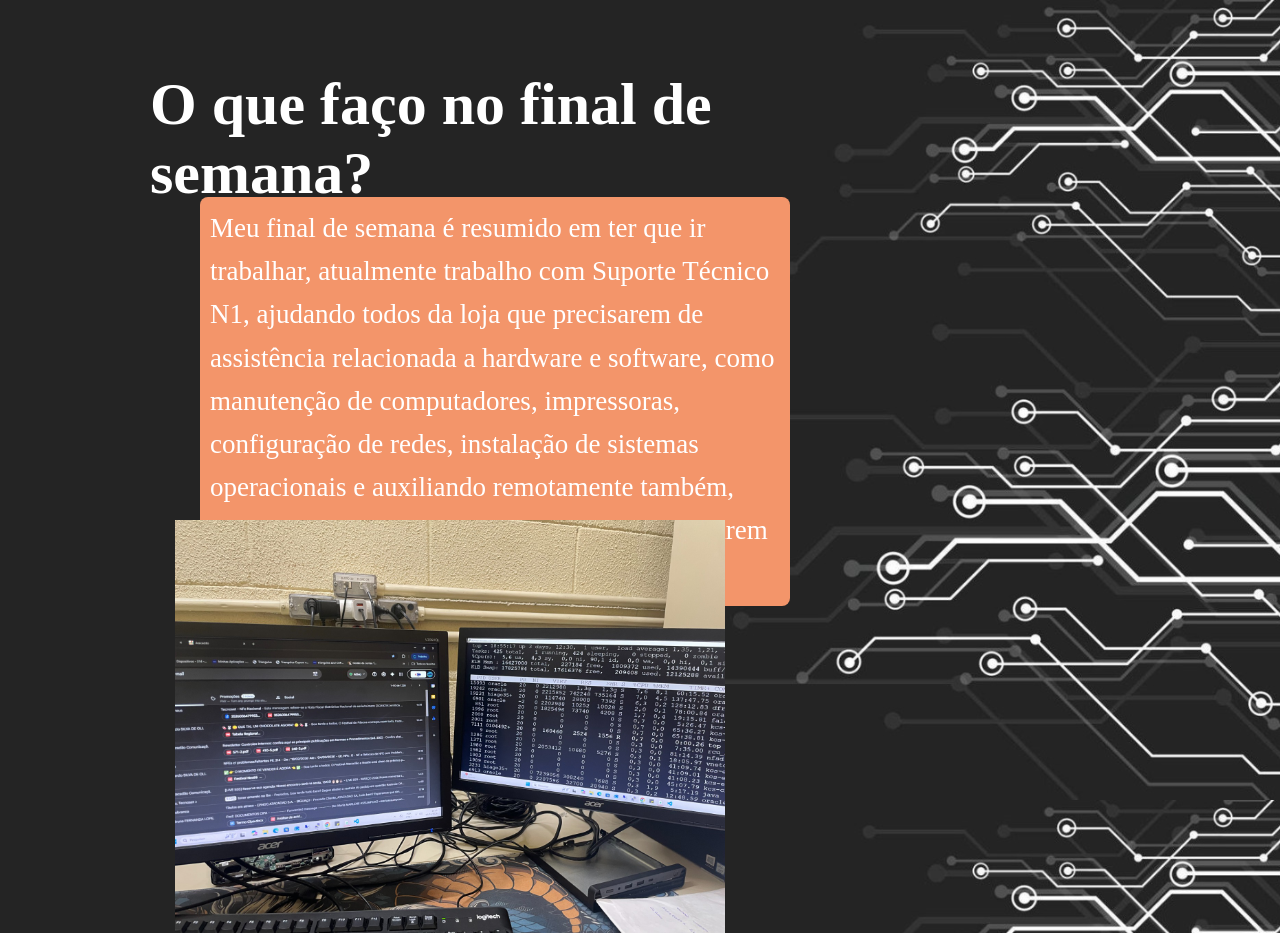
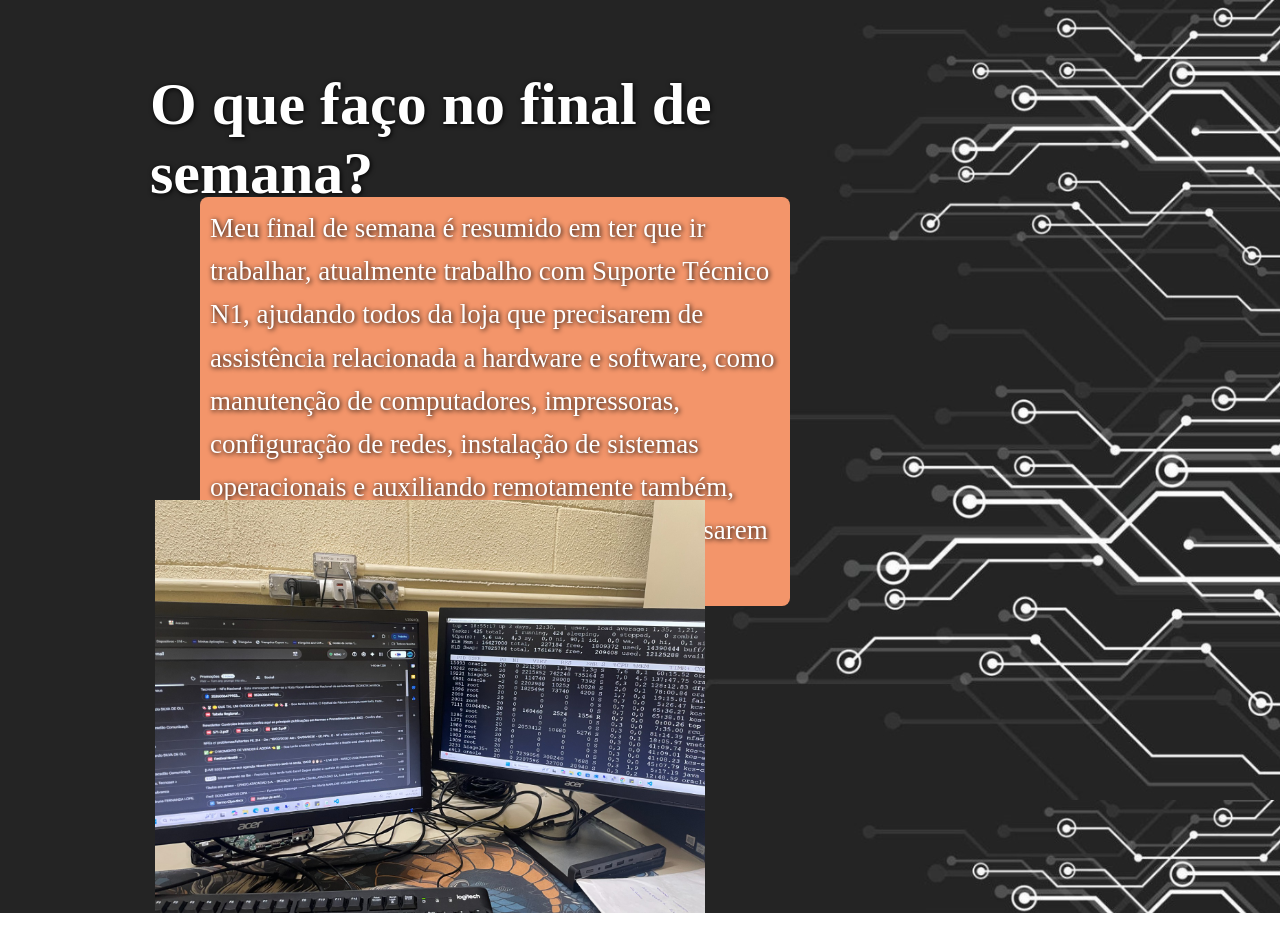
Before and after one commit to Calegariii/Meu-Trabalho-, a plain HTML site: page index.html in a window 1280 px wide. Drawn offline with Linux system fonts and the light colour scheme.

Commit message:
Update index.html

```diff
--- a/index.html
+++ b/index.html
@@ -20,7 +20,7 @@
          .foto{
             position: absolute;
             top: 500px;
-            left: 25px;
+            left: 155px;
             width: 100%;
             max-width: 550px;
             height: auto;
@@ -33,6 +33,7 @@
             left: 150px;
             font-size: 40px;
             width: 50%;
+            text-shadow: 1px 1px 5px black;
 
 
 
@@ -55,17 +56,20 @@
 </head>
 <body>
     <div class="texto">
-        <h2><strong class="destaque">O que faço no final de semana?</strong></h2>
+        <h2><strong class="destaque" class="texto p ">O que faço no final de semana?</strong></h2>
 
             <p style="background-color: rgb(243, 149, 106); padding: 10px; border-radius: 8px; line-height: 1.6;">
             Meu final de semana é resumido em ter que ir trabalhar, atualmente trabalho com Suporte Técnico N1, ajudando todos da loja que precisarem de assistência relacionada a hardware e software, como manutenção de computadores, impressoras, configuração de redes, instalação de sistemas operacionais e auxiliando remotamente também, abrindo chamados e ajudando todos que precisarem de ajuda.
              </p>
+             </div>
 
     <div>
-        <img src="oquefaço.jpeg" width="650" height="450" alt="trampo" class="foto">
+        <img src="oquefaço.jpeg" alt="trampo" class="foto">
     </div>
 
-    </div>
+
+
+
 
 </body>
 </html>
```
